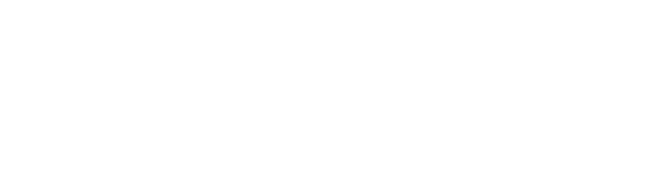
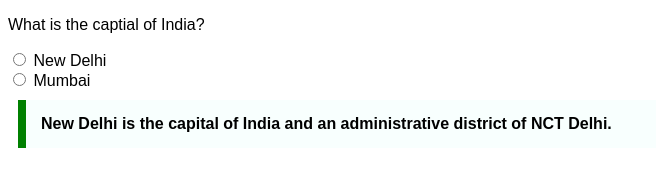
Before and after one commit to acciojob/trivia-srujana-porandla, a website: page main.html in a window 1280 px wide. Shown: the whole page, without its empty margins (0-666 px from the left). Drawn offline with Linux system fonts and the light colour scheme.

Commit message:
created a submission

```diff
--- a/main.html
+++ b/main.html
@@ -4,10 +4,37 @@
 
 <head>
 	<link rel="stylesheet" href="styles.css">
+	<style>
+        body {
+            font-family: Arial, sans-serif;
+        }
+        .quote {
+            max-width: 600px;
+            margin: 10px;
+            padding: 15px;
+            border-left: 8px solid green;
+            background-color: #f8fffe;
+            font-weight: bold;
+        }
+    </style>
 </head>
 
 <body>
 	<!-- the entire body must be written by student -->
+	<form>
+		<p>What is the captial of India?</p>
+		<label>
+            <input type="radio" name="capital" value="New Delhi">
+            New Delhi
+        </label><br>
+        <label>
+            <input type="radio" name="capital" value="Mumbai">
+            Mumbai
+        </label>
+	</form>
+	<blockquote class="quote">
+		New Delhi is the capital of India and an administrative district of NCT Delhi.
+	</blockquote>
     <script type="text/javascript" src="./script.js">
 </script>
 
```
